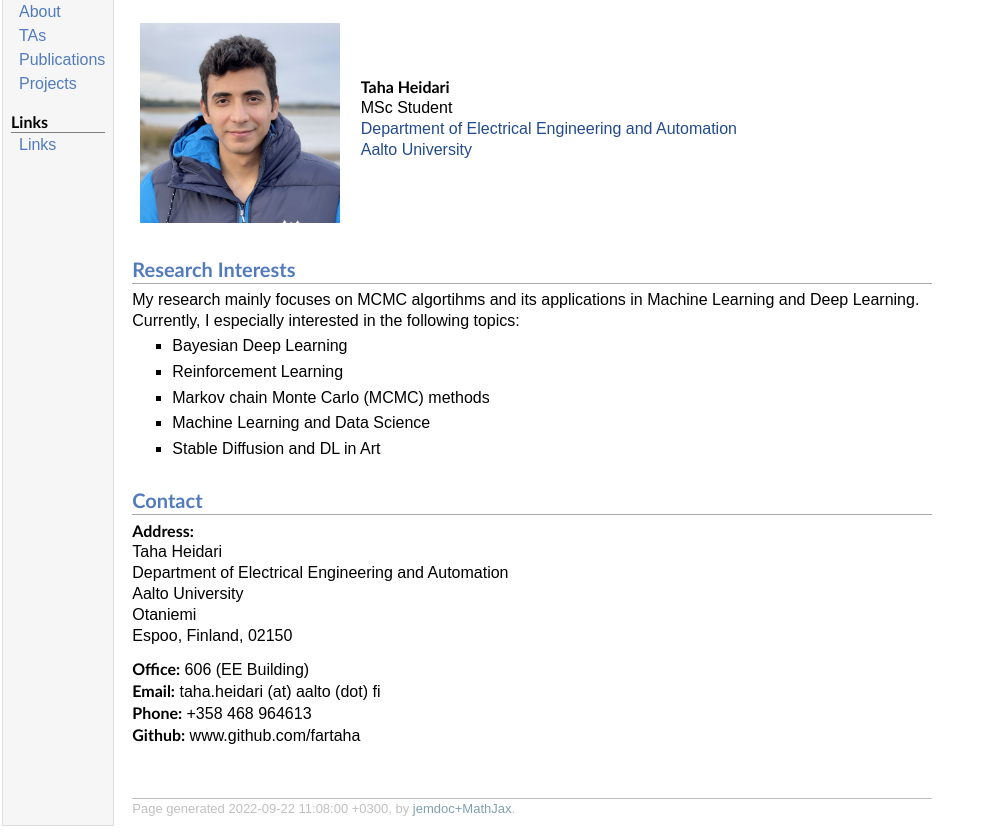
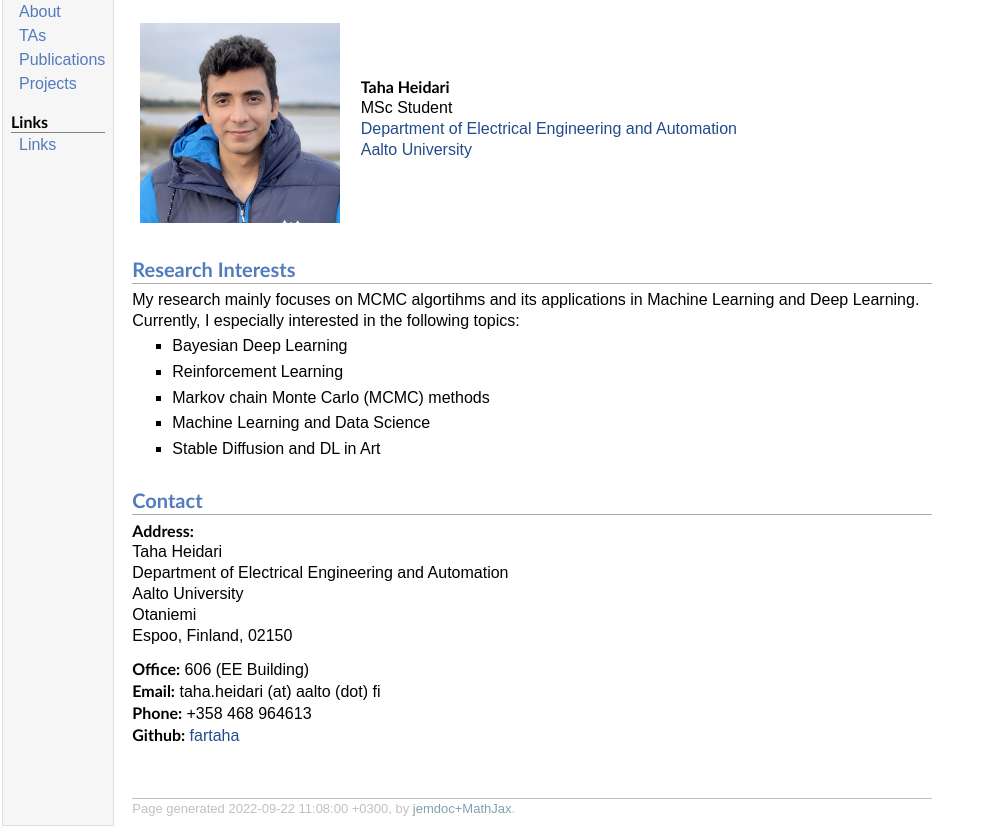
Before and after one commit to fartaha/fartaha.github.io, a plain HTML site: page index.html in a window 1280 px wide. Shown: the part 73-909 px from the top of the page, without its empty margins (0-993 px from the left). Drawn offline with nearby package versions, Linux system fonts and the light colour scheme; some packages are replaced by stand-ins of ours; a web font is replaced by a local one.

Commit message:
Update index.html

```diff
--- a/index.html
+++ b/index.html
@@ -72,7 +72,7 @@ Espoo, Finland, 02150 <br /></p>
 <p><b>Office:</b> 606 (EE Building)<br />
 <b>Email:</b> taha.heidari (at) aalto (dot) fi <br />
 <b>Phone:</b> +358 468 964613<br />
-<b>Github:</b> www.github.com/fartaha</p>
+<b>Github:</b> <a href="www.github.com/fartaha">fartaha</a></p>
 <div id="footer">
 <div id="footer-text">
 Page generated 2022-09-22 11:08:00 +0300, by <a href="https://github.com/wsshin/jemdoc_mathjax" target="blank">jemdoc+MathJax</a>.
```
